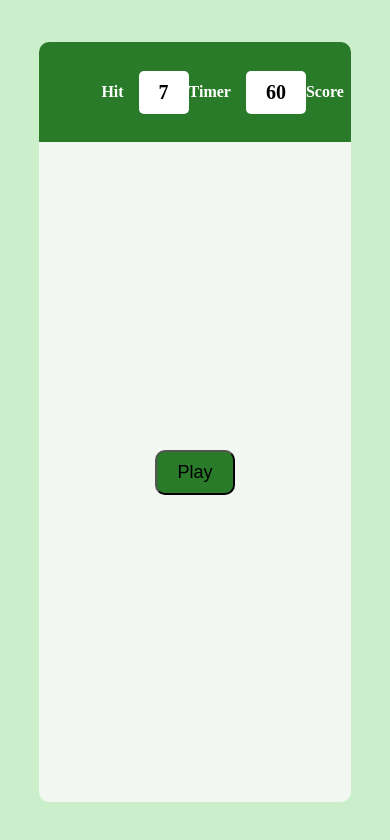
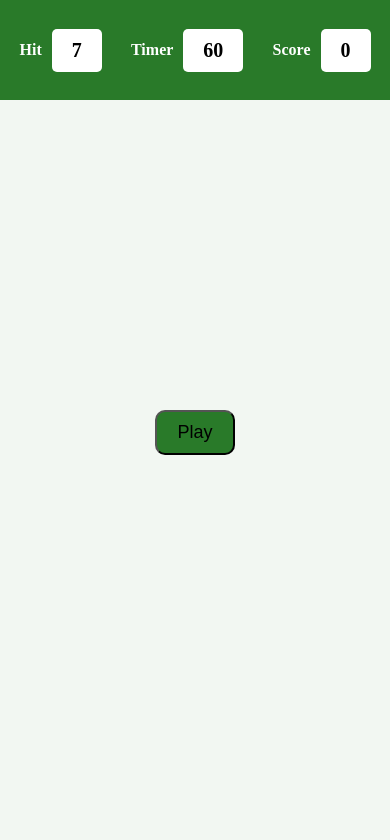
Before and after one commit to Vibhor-s24/Bubble-Game, a plain HTML site: page index.html in a window 390 px wide. Drawn offline with Linux system fonts and the light colour scheme.

Commit message:
Update style.css

```diff
--- a/style.css
+++ b/style.css
@@ -97,3 +97,49 @@ html, body {
     cursor: pointer;
     color: rgb(225, 176, 176);
 }
+@media (max-width: 700px) {
+  .frame {
+    border-radius: 0;
+    height: 100%;
+    width: 100%;
+    background-color: rgb(242, 247, 242);
+    display: flex;
+    flex-direction: column;
+    padding-top: 100px; /* ✅ Push everything below fixed frametop */
+  }
+
+  .frametop {
+    position: fixed;
+    top: 0;
+    left: 0;
+    gap: 15px;
+    display: flex;
+    align-items: center;
+    justify-content: space-between;
+    width: 100%;
+    height: 100px;
+    background-color: rgb(41, 122, 41);
+    z-index: 999; /* ✅ Ensure it stays above framebtm */
+    padding: 0 5%; /* Adjust if needed for small screens */
+  }
+
+  .menu {
+    gap: 10px;
+    display: flex;
+    flex-wrap: wrap;
+    color: white;
+    align-items: center;
+    justify-content: center;
+  }
+
+  .framebtm {
+    display: flex;
+    align-items: center;
+    justify-content: center;
+    width: 100%;
+    height: calc(100% - 80px); /* ✅ Still needed for non-fixed layout fallback */
+    flex-wrap: wrap;
+    overflow-y: auto;
+    padding: 10px;
+  }
+}
```
